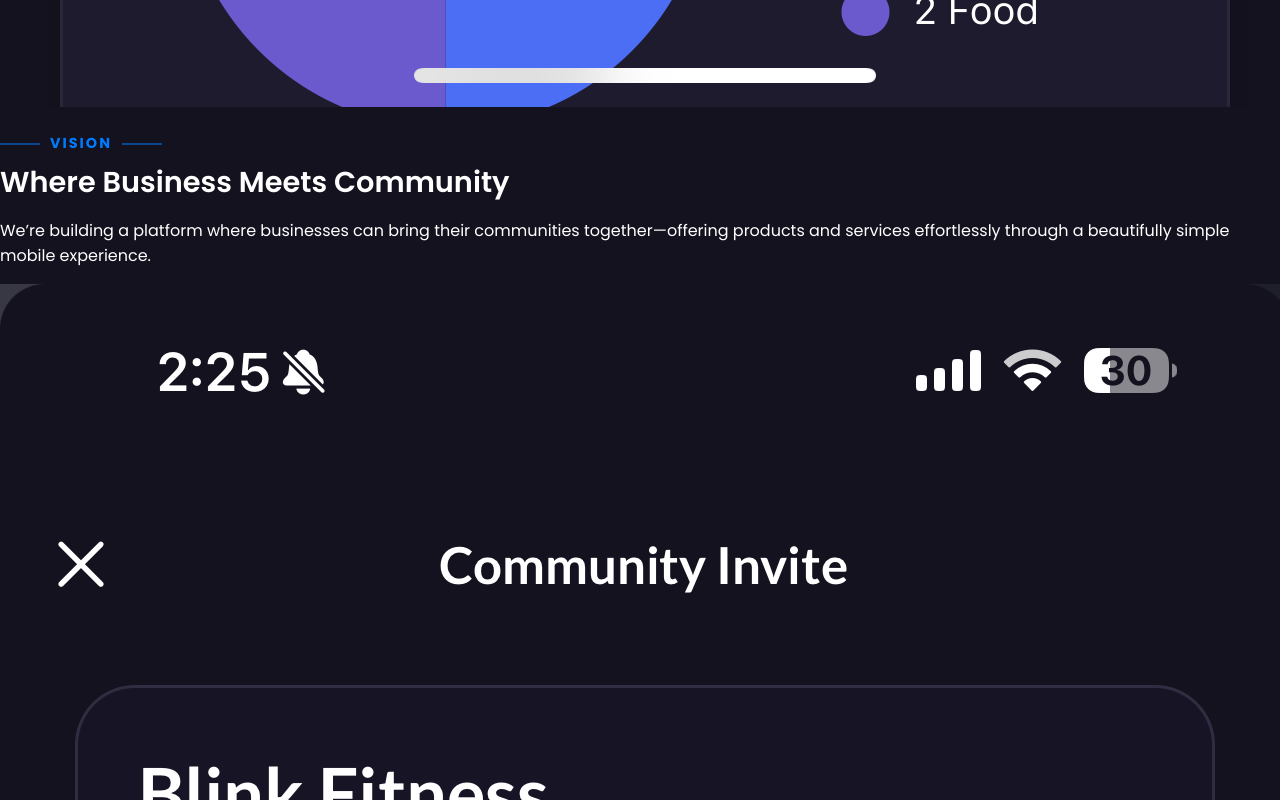
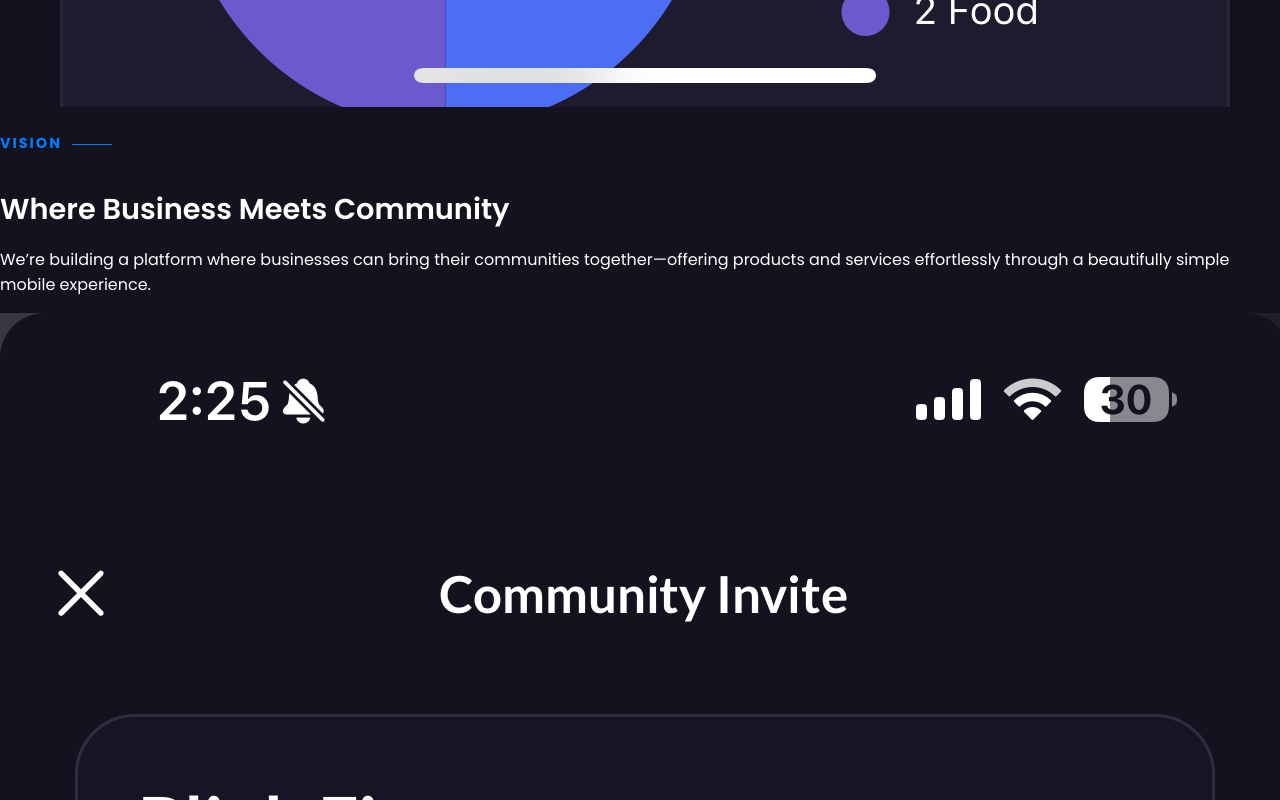
Before and after one commit to ArthurHakobyanDev/vercasite, a React (Create React App) app: page / in a window 1280 px wide. Shown: the part 3100-3900 px from the top of the page. Built offline with nearby package versions, Linux system fonts and the light colour scheme.

Commit message:
section CSS fix

```diff
--- a/src/components/Section.css
+++ b/src/components/Section.css
@@ -6,7 +6,6 @@
     margin-bottom: 10px;
     position: relative;
     display: inline-block;
-    padding: 0 50px; /* Add padding to prevent text overlapping with pseudo-elements */
   }
 
   .section-content h4::before,
@@ -17,15 +16,14 @@
     width: 40px;
     height: 1px;
     background: #007bff;
-    transform: translateY(-50%); /* Center vertically */
   }
 
   .section-content h4::before {
-    left: 0; /* Position at start of padding */
+    left: -50px;
   }
 
   .section-content h4::after {
-    right: 0; /* Position at end of padding */
+    right: -50px;
   }
 
   .section-content h2 {
@@ -33,6 +31,4 @@
     font-weight: 600;
     margin-bottom: 16px;
     position: relative;
-    margin-top: 0; /* Ensure consistent spacing */
-    line-height: 1.3; /* Improve readability */
   }
```
Lines whose indentation alone changed are shown as unchanged.
